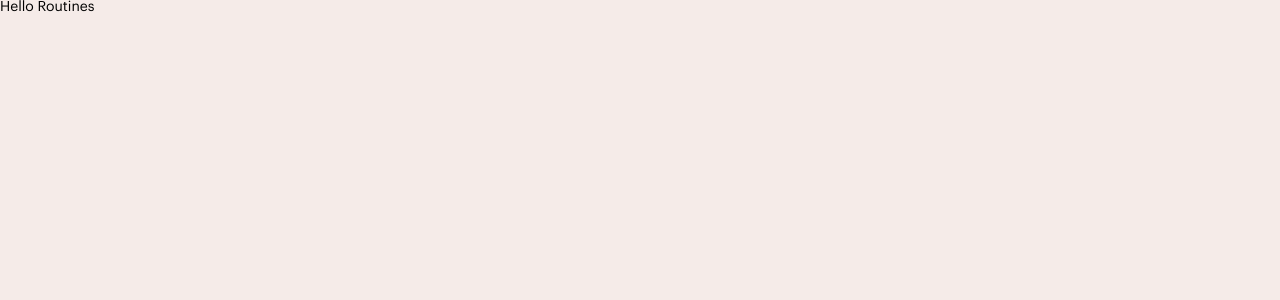
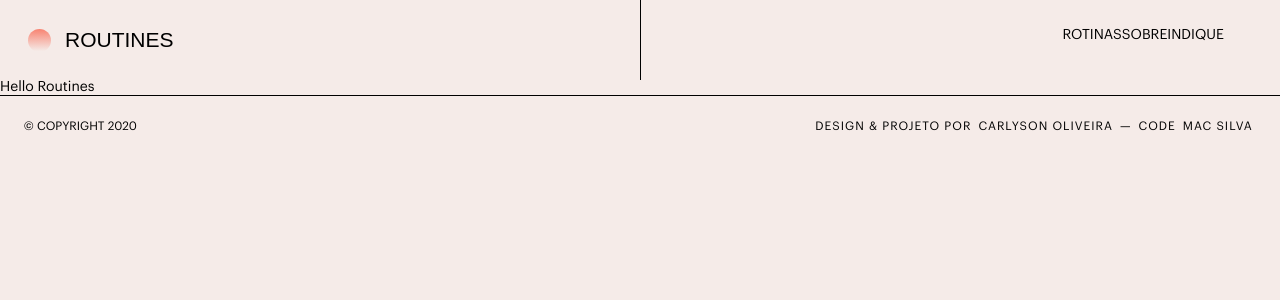
Before and after one commit to maclevison/routines-react, a Next.js app: page / in a window 1280 px wide. Shown: the top 300 px of the page. Built offline with nearby package versions, Linux system fonts and the light colour scheme; a web font is replaced by a local one.

Commit message:
chore: add components

```diff
--- a/src/pages/index.tsx
+++ b/src/pages/index.tsx
@@ -1,9 +1,13 @@
 import Hero from '../components/Hero'
+import TopBar from '../components/TopBar'
+import Footer from '../components/Footer'
 
 export default function Home() {
     return (
         <>
+            <TopBar />
             <Hero />
+            <Footer />
         </>
     )
 }
```
